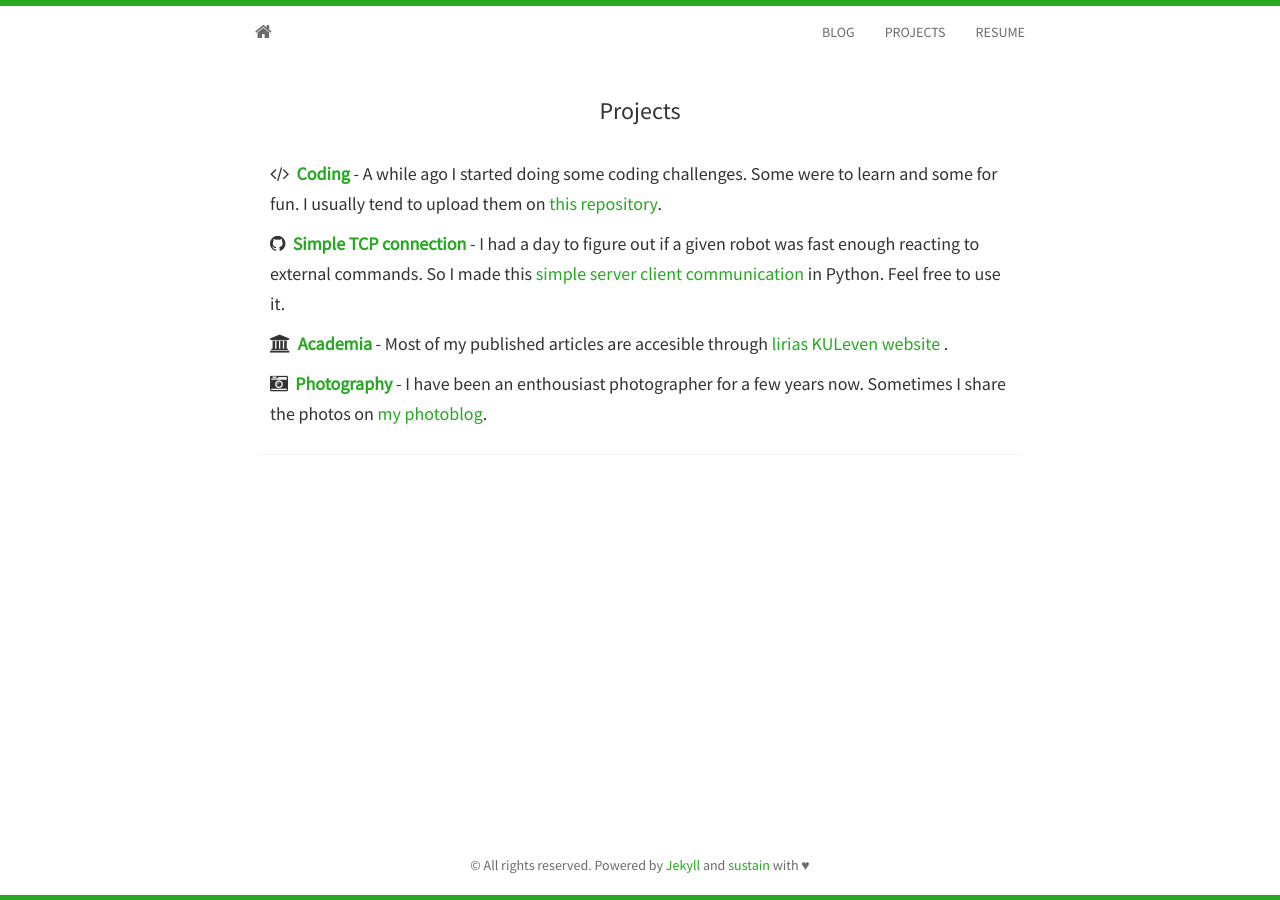
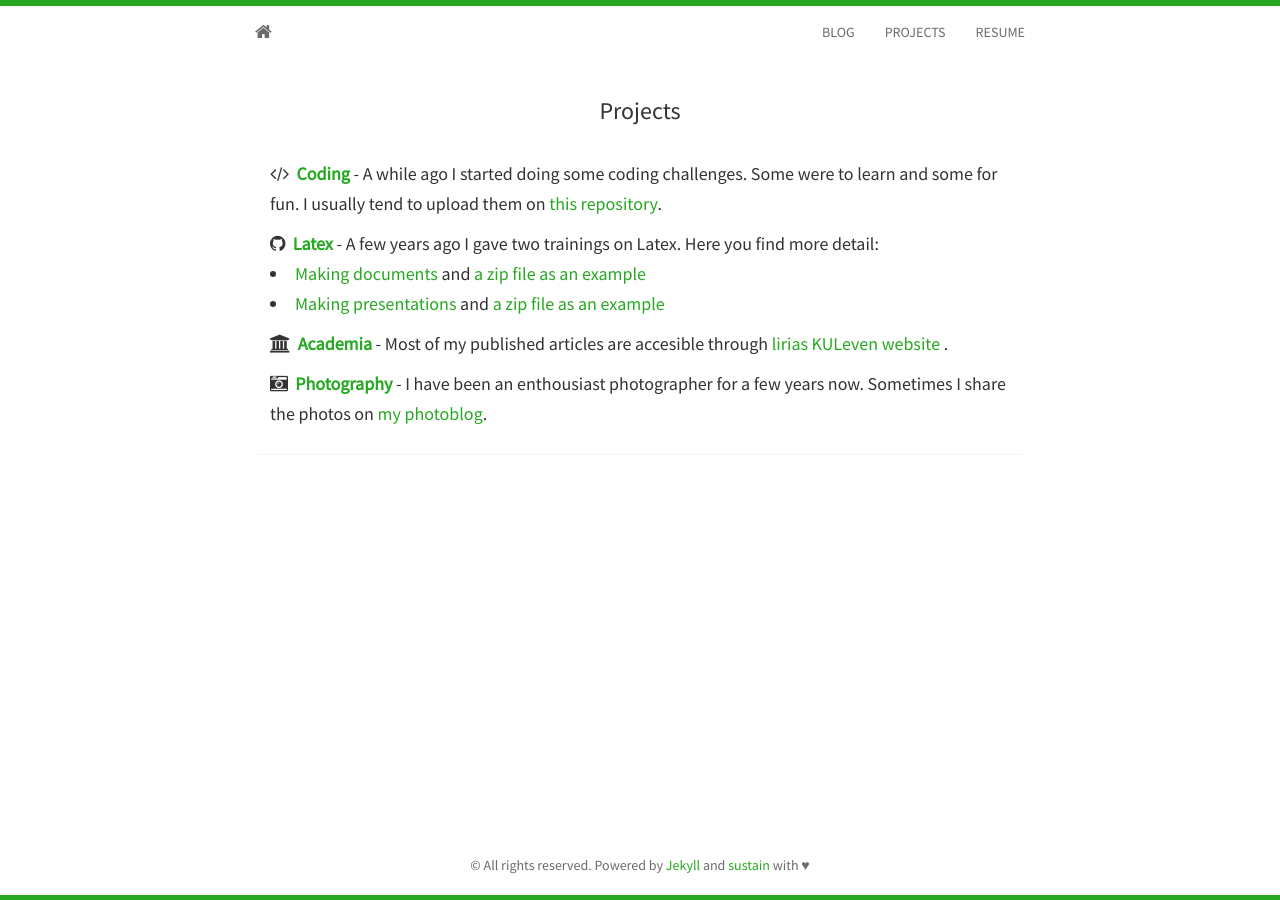
Before and after one commit to keivanzavari/keivan.github.io, a Jekyll site: the page built from projects.html, in a window 1280 px wide. Built offline with Jekyll 4.4.1, drawn with Linux system fonts in a browser that asks for light colours; nearby versions of some CDN libraries.

Commit message:
a mistake in previous commit, wanted to remove TCP connection link instead of latex

```diff
--- a/_includes/projects.html
+++ b/_includes/projects.html
@@ -8,9 +8,16 @@
         - A while ago I started doing some coding challenges. Some were to learn and some for fun. I usually tend to upload them on <a href="https://github.com/keivanzavari/math_coding_problems">this repository</a>.
       </h5>
       <h5>
-        <i class="fa fa-github"></i>&nbsp;&nbsp;<strong><a href="#">Simple TCP connection</a></strong>
-        - I had a day to figure out if a given robot was fast enough reacting to external commands. So I made this <a href="https://github.com/keivanzavari/server_client">simple server client communication</a> in Python. Feel free to use it.
+
+
+        <i class="fa fa-github"></i>&nbsp;&nbsp;<strong><a href="#">Latex</a></strong>
+        - A few years ago I gave two trainings on Latex. Here you find more detail:
+        <ui>
+          <li> <a href="/latex/simple_intro_latex.pdf">Making documents</a> and <a href="latex/article_template.zip"> a zip file as an example </a> </li>
+          <li> <a href="latex/simple_intro_presentation.pdf">Making presentations </a> and <a href="latex/presentation_template.zip">a zip file as an example</a>  </li>
+        </ui>
       </h5>
+
       <h5>
         <i class="fa fa-university"></i>&nbsp;&nbsp;<strong><a href="#">Academia</a></strong>
         - Most of my published articles are accesible through <a href="https://lirias.kuleuven.be/handle/123456789/6814/items-by-author?author=Zavari%2C+Keivan%3B+U0065837"> lirias KULeven website </a>.
```
